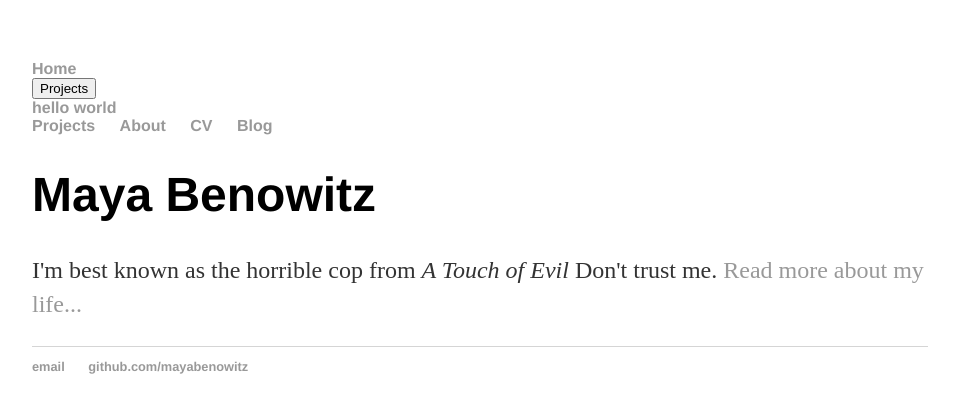
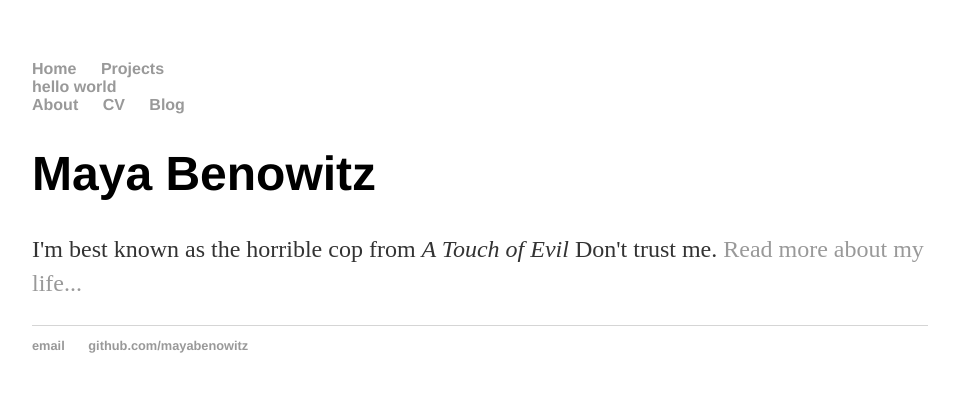
Before and after one commit to mayabenowitz/mayabenowitz.github.io, a Jekyll site: the page built from index.html, in a window 1280 px wide. Shown: the top 413 px of the page, without its empty margins (160-1115 px from the left). Built offline with Jekyll 4.4.1, drawn with Linux system fonts in a browser that asks for light colours.

Commit message:
Update default.html

```diff
--- a/_layouts/default.html
+++ b/_layouts/default.html
@@ -7,17 +7,14 @@
 		</head>
 		<body>
 
-			<nav>
+			<nav role="navigation">
 	    		<ul>
 	        		<li><a href="/">Home</a></li>
-				<div class="dropdown">
-					<button class="btn btn-primary dropdown-toggle" type="button" data-toggle="dropdown">Projects
-						<span class="caret"></span></button>
-					<ul class="dropdown-menu">
-						<li><a href="/">hello world</a></li>
-					</ul>
-				</div>
 				<li><a href="/projects">Projects</a></li>
+				<ul class="dropdown">
+					<li><a href="/">hello world</a></li>
+				</ul>
+				</li>
 		        	<li><a href="/about">About</a></li>
 	        		<li><a href="/cv">CV</a></li>
 	        		<li><a href="/blog">Blog</a></li>
```
